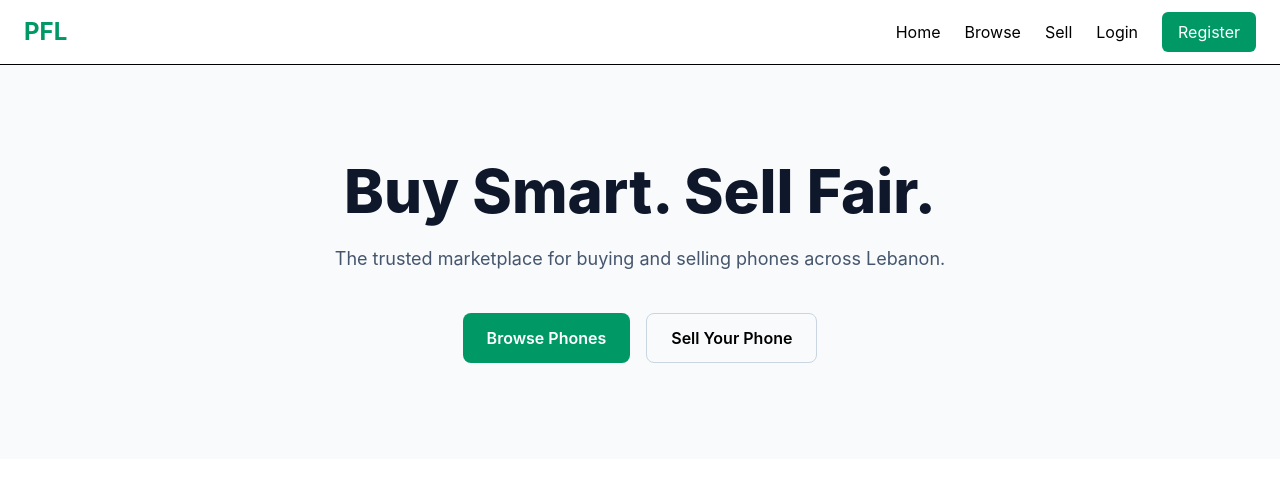
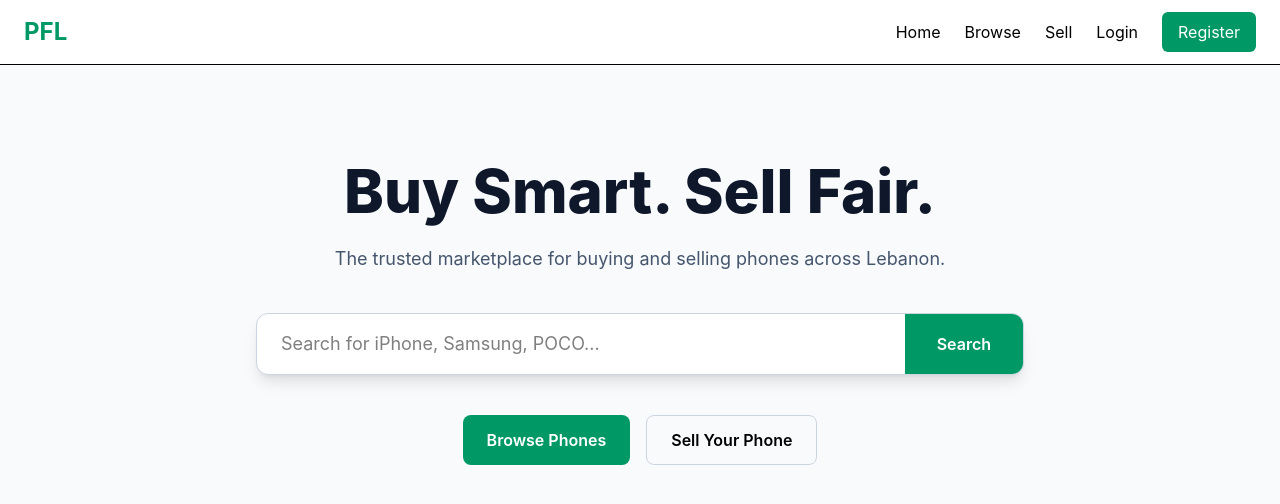
Before and after one commit to Aelh222/Internship-Project-, a React (Vite) app in the folder frontend/: page / in a window 1280 px wide. Shown: the top 504 px of the page. Built offline with nearby package versions, Linux system fonts and the light colour scheme.

Commit message:
Added Search bar

```diff
--- a/frontend/src/components/home/Hero.tsx
+++ b/frontend/src/components/home/Hero.tsx
@@ -1,3 +1,5 @@
+import SearchBar from "./SearchBar";
+
 function Hero() {
   return (
     <section className="bg-slate-50">
@@ -9,6 +11,8 @@ function Hero() {
         <p className="mt-6 max-w-2xl text-lg text-slate-600">
           The trusted marketplace for buying and selling phones across Lebanon.
         </p>
+
+        <SearchBar />
 
         <div className="mt-10 flex flex-col gap-4 sm:flex-row">
           <button className="rounded-lg bg-emerald-600 px-6 py-3 font-semibold text-white transition hover:bg-emerald-700">
--- /dev/null
+++ b/frontend/src/components/home/SearchBar.tsx
@@ -0,0 +1,19 @@
+function SearchBar() {
+  return (
+    <div className="mt-10 w-full max-w-3xl">
+      <div className="flex overflow-hidden rounded-xl border border-slate-300 bg-white shadow-lg">
+        <input
+          type="text"
+          placeholder="Search for iPhone, Samsung, POCO..."
+          className="flex-1 px-6 py-4 text-lg outline-none"
+        />
+
+        <button className="bg-emerald-600 px-8 font-semibold text-white transition hover:bg-emerald-700">
+          Search
+        </button>
+      </div>
+    </div>
+  );
+}
+
+export default SearchBar;
```
